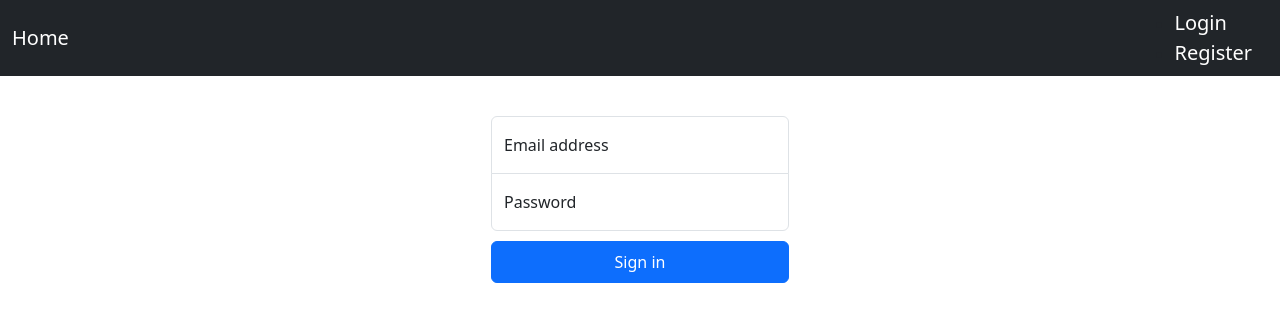
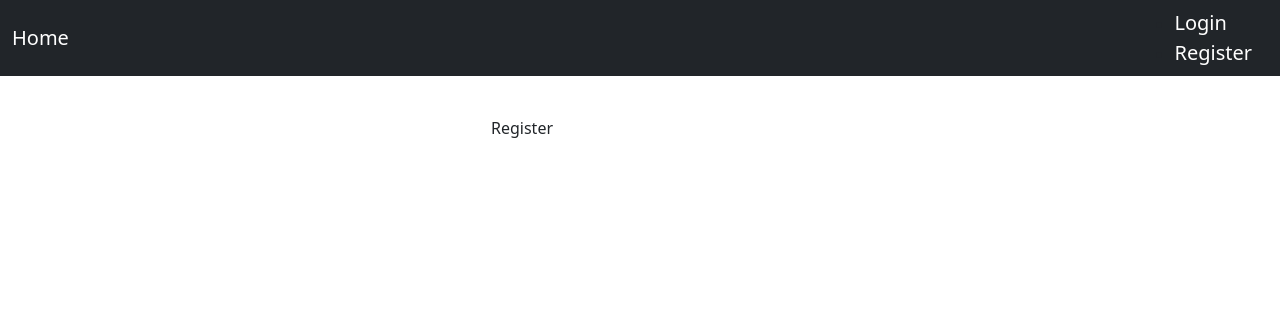
Before and after one commit to roashok/vue-frontend-dashboard, a Vue app: page /register in a window 1280 px wide. Shown: the top 322 px of the page. Built offline with nearby package versions, Linux system fonts and the light colour scheme.

Commit message:
NavBar and Register works

```diff
--- a/src/App.vue
+++ b/src/App.vue
@@ -1,18 +1,7 @@
 <template>
   <NavBar/>
 <main class="form-signin w-100 m-auto">
-  <form>
-    <div class="form-floating">
-      <input type="email" class="form-control" id="floatingInput" placeholder="name@example.com">
-      <label for="floatingInput">Email address</label>
-    </div>
-    <div class="form-floating">
-      <input type="password" class="form-control" id="floatingPassword" placeholder="Password">
-      <label for="floatingPassword">Password</label>
-    </div>
-
-    <button class="btn btn-primary w-100 py-2" type="submit">Sign in</button>
-  </form>
+  <router-view/>
 </main>
 </template>
 <script>
--- a/src/components/Nav.vue
+++ b/src/components/Nav.vue
@@ -1,14 +1,14 @@
 <template>
     <nav class="navbar navbar-expand-md navbar-dark bg-dark mb-4">
       <div class="container-fluid">
-      <a class="navbar-brand" href="#">Home</a>
+        <router-link to="/" class="navbar-brand" href>Home</router-link>
           <div>
             <ul class="navbar=nac me-auto mb-2 mb-md-0">
               <li class="nav-item">
-                <a class="navbar-brand" href="#">Login</a>
+                <router-link to="/login" class="navbar-brand" href>Login</router-link>
               </li>
               <li class="nav-item">
-                <a class="navbar-brand" href="#">Register</a>
+                <router-link to="/register" class="navbar-brand" href>Register</router-link>
               </li>
             </ul>
           </div>
--- /dev/null
+++ b/src/views/Home.vue
@@ -0,0 +1,9 @@
+<template>
+    Home
+</template>
+
+<script>
+export default{
+    name:"HomeComponent"
+}
+</script>
--- /dev/null
+++ b/src/views/Login.vue
@@ -0,0 +1,20 @@
+<template>
+  <form>
+    <div class="form-floating">
+      <input type="email" class="form-control" id="floatingInput" placeholder="name@example.com">
+      <label for="floatingInput">Email address</label>
+    </div>
+    <div class="form-floating">
+      <input type="password" class="form-control" id="floatingPassword" placeholder="Password">
+      <label for="floatingPassword">Password</label>
+    </div>
+
+    <button class="btn btn-primary w-100 py-2" type="submit">Sign in</button>
+  </form>
+</template>
+
+<script>
+export default{
+    name:"LoginComponent"
+}
+</script>
--- /dev/null
+++ b/src/views/Register.vue
@@ -0,0 +1,9 @@
+<template>
+    Register
+</template>
+
+<script>
+export default{
+    name:"RegisterComponent"
+}
+</script>
```
Also changed, not shown: src/router/index.ts (+6 -1 lines).
